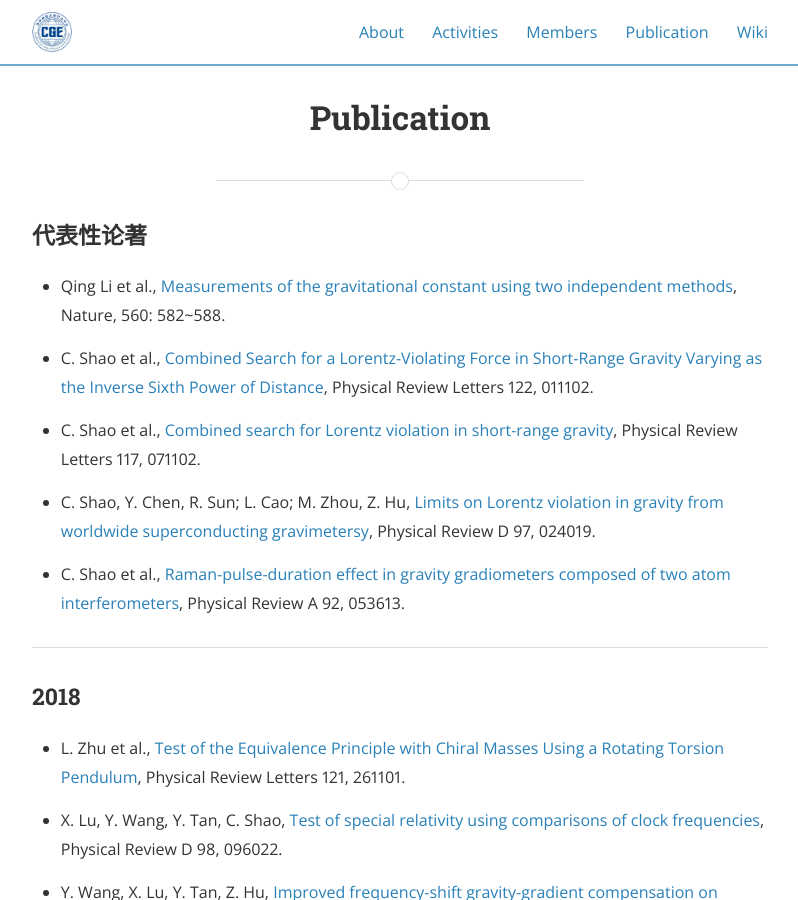
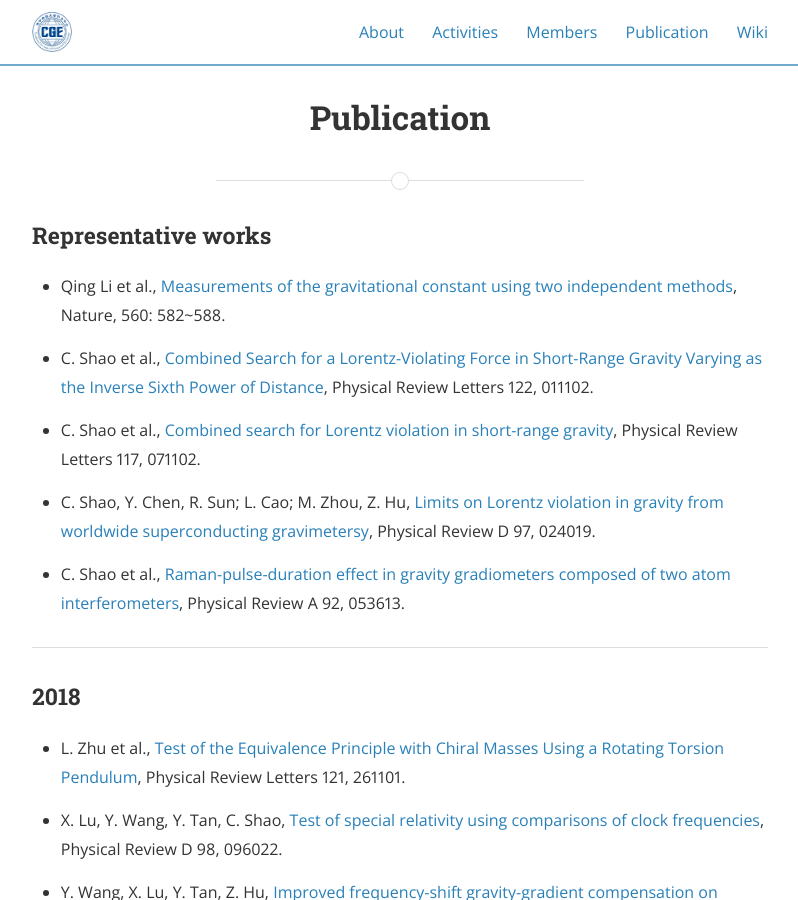
Before and after one commit to gravity-group/gravity-group.github.io, a Jekyll site: the page built from publication.md, in a window 1280 px wide and 900 px high. Shown: the whole window, without its empty margins (240-1038 px from the left). Built offline with Jekyll 4.4.1, drawn with Linux system fonts in a browser that asks for light colours; nearby versions of some CDN libraries.

Commit message:
Representative works

```diff
--- a/publication.md
+++ b/publication.md
@@ -4,7 +4,7 @@ title: Publication
 permalink: /publication/
 ---
 
-### 代表性论著
+### Representative works
 
 - Qing Li et al., [Measurements of the gravitational constant using two independent methods](https://www.nature.com/articles/s41586-018-0431-5), Nature, 560: 582~588.
 
```
